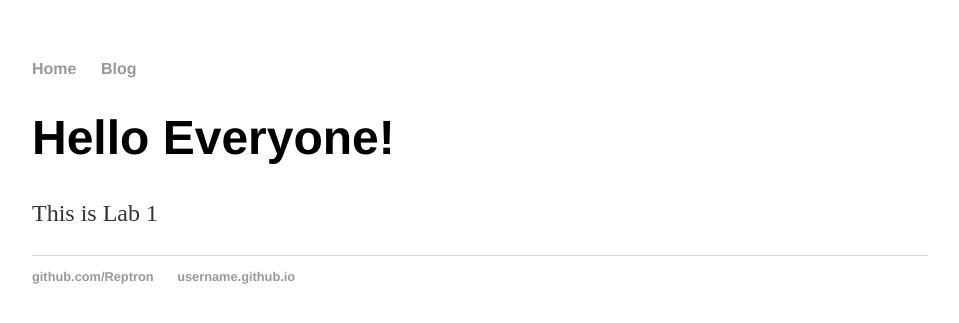
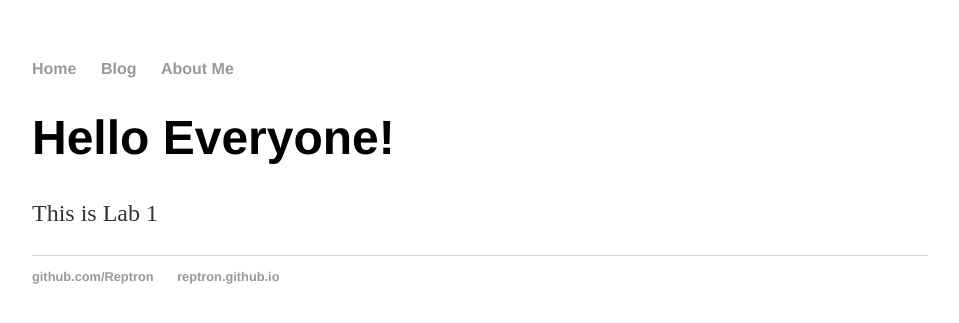
Before and after one commit to Reptron/reptron.github.io, a Jekyll site: the page built from index.html, in a window 1280 px wide. Shown: the top 323 px of the page, without its empty margins (160-1119 px from the left). Built offline with Jekyll 4.4.1, drawn with Linux system fonts in a browser that asks for light colours.

Commit message:
Update default.html

```diff
--- a/_layouts/default.html
+++ b/_layouts/default.html
@@ -10,6 +10,7 @@
                    <ul>
                          <li><a href="/">Home</a></li>
                          <li><a href="/blog">Blog</a></li>
+                         <li><a href="/about">About Me</a></li>
                    </ul>
              </nav>
              <div class="container">
@@ -20,7 +21,7 @@
              <footer>
                    <ul>
                    <li><a href="https://github.com/Reptron">github.com/Reptron</a></li>
-                   <li><a href="https://username.github.io">username.github.io </a></li>
+                   <li><a href="https://reptron.github.io">reptron.github.io </a></li>
                    </ul>
             </footer>
        </body>
```
